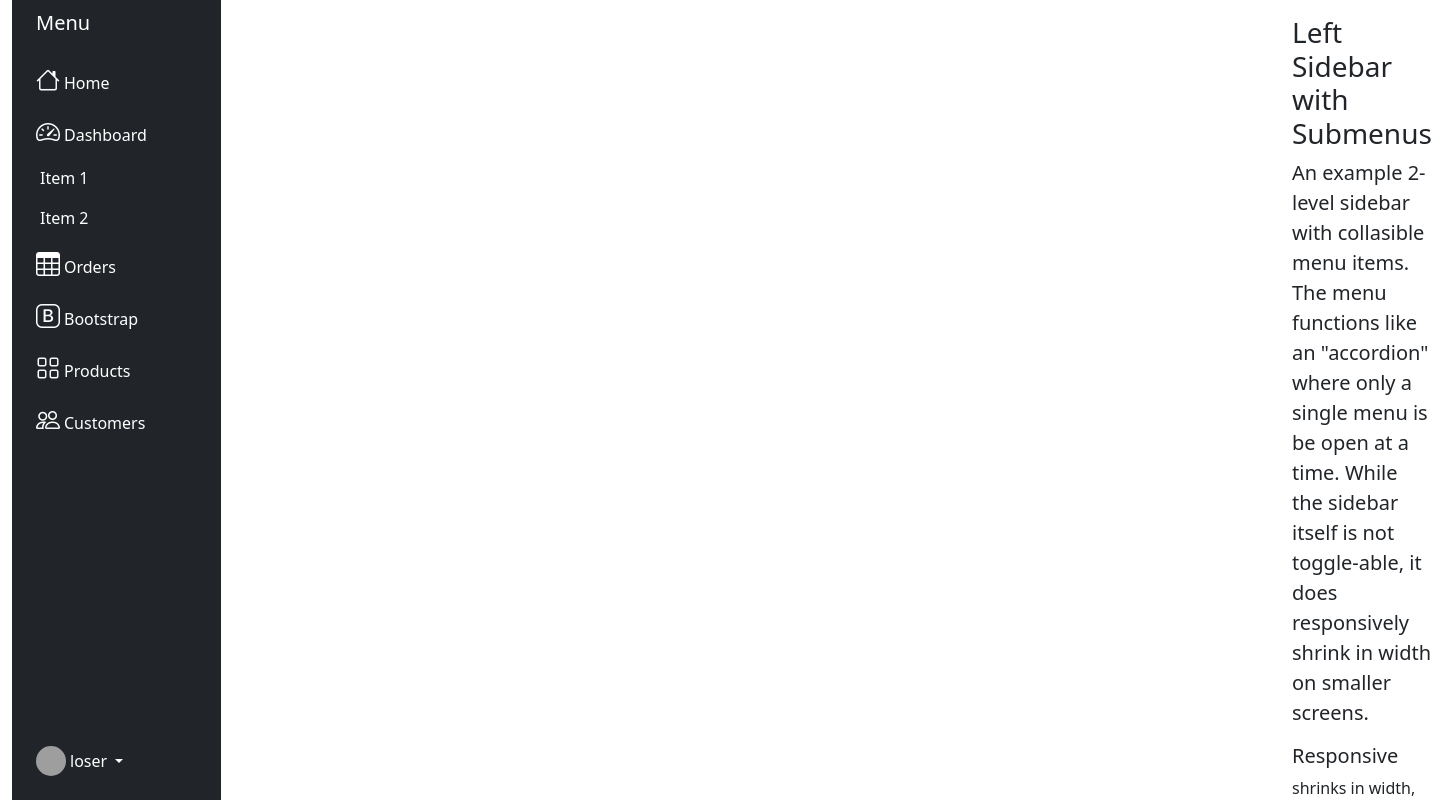
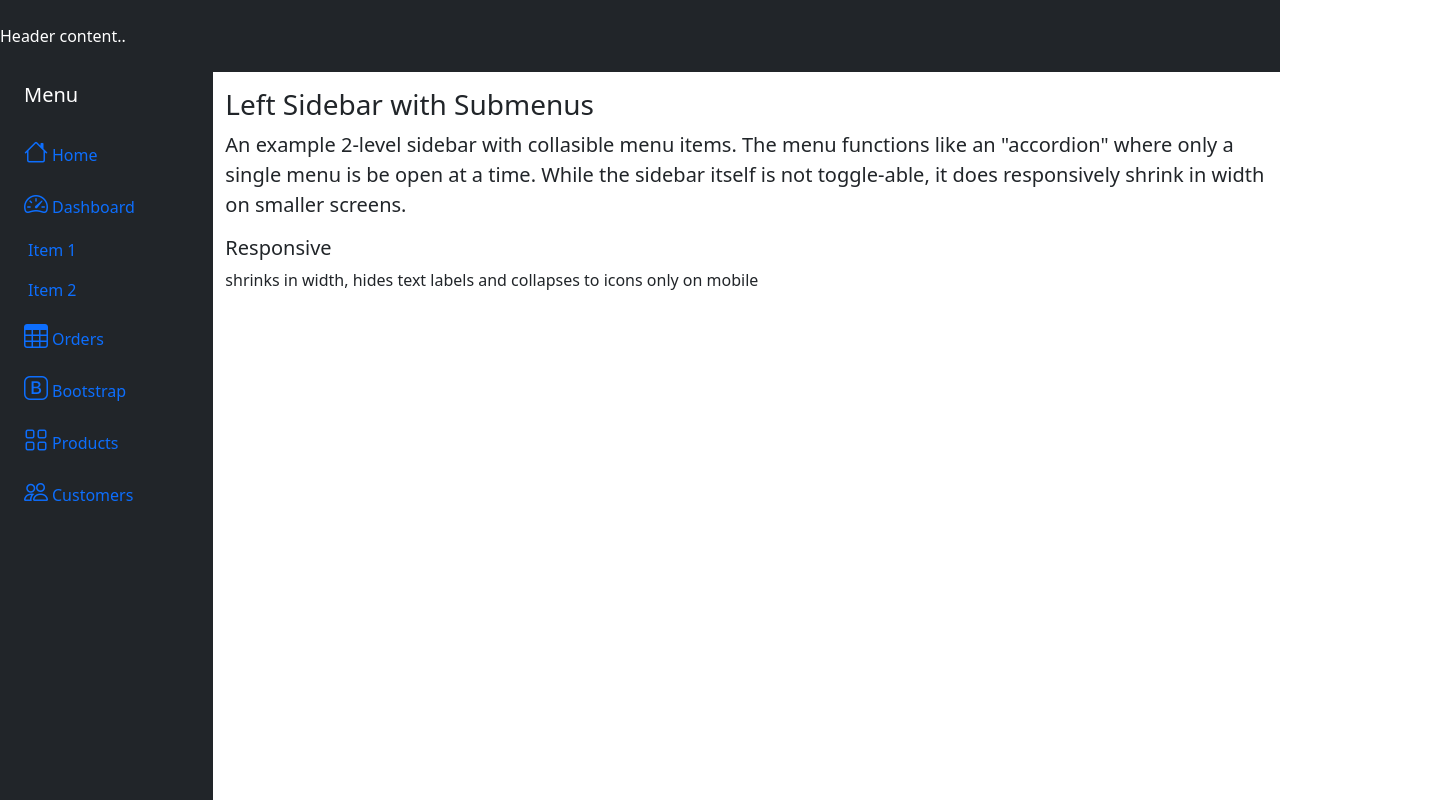
Before and after one commit to PatrickEkkel/K4C, an Angular app in the folder k4cFrontend/k4c-client/: page / in a window 1280 px wide. Shown: the top 800 px of the page, 1444 px wide, since content can reach past the window. Built offline with nearby package versions, Linux system fonts and the light colour scheme; no server answers; grey boxes are pictures that could not be loaded.

Commit message:
K4C-13: basic structure

```diff
--- /dev/null
+++ b/k4cFrontend/k4c-client/src/app/common/menu/appframe.component.html
@@ -0,0 +1,92 @@
+<header class="bg-dark py-4 mt-auto">
+  <div class="col text-white"> Header content.. </div>
+</header>
+<div class="container-fluid">
+  <div class="row flex-nowrap">
+    <div class="col-auto col-md-3 col-xl-2 px-sm-2 px-0 bg-dark">
+      <div class="d-flex flex-column align-items-center align-items-sm-start px-3 pt-2 text-white min-vh-100">
+        <a href="/" class="d-flex align-items-center pb-3 mb-md-0 me-md-auto text-white text-decoration-none">
+          <span class="fs-5 d-none d-sm-inline">Menu</span>
+        </a>
+        <ul class="nav nav-pills flex-column mb-sm-auto mb-0 align-items-center align-items-sm-start" id="menu">
+          <li class="nav-item">
+            <a href="#" class="nav-link align-middle px-0">
+              <i class="fs-4 bi-house"></i> <span class="ms-1 d-none d-sm-inline">Home</span>
+            </a>
+          </li>
+          <li>
+            <a href="#submenu1" data-bs-toggle="collapse" class="nav-link px-0 align-middle">
+              <i class="fs-4 bi-speedometer2"></i> <span class="ms-1 d-none d-sm-inline">Dashboard</span> </a>
+            <ul class="collapse show nav flex-column ms-1" id="submenu1" data-bs-parent="#menu">
+              <li class="w-100">
+                <a href="#" class="nav-link px-0"> <span class="d-none d-sm-inline">Item</span> 1 </a>
+              </li>
+              <li>
+                <a href="#" class="nav-link px-0"> <span class="d-none d-sm-inline">Item</span> 2 </a>
+              </li>
+            </ul>
+          </li>
+          <li>
+            <a href="#" class="nav-link px-0 align-middle">
+              <i class="fs-4 bi-table"></i> <span class="ms-1 d-none d-sm-inline">Orders</span></a>
+          </li>
+          <li>
+            <a href="#submenu2" data-bs-toggle="collapse" class="nav-link px-0 align-middle ">
+              <i class="fs-4 bi-bootstrap"></i> <span class="ms-1 d-none d-sm-inline">Bootstrap</span></a>
+            <ul class="collapse nav flex-column ms-1" id="submenu2" data-bs-parent="#menu">
+              <li class="w-100">
+                <a href="#" class="nav-link px-0"> <span class="d-none d-sm-inline">Item</span> 1</a>
+              </li>
+              <li>
+                <a href="#" class="nav-link px-0"> <span class="d-none d-sm-inline">Item</span> 2</a>
+              </li>
+            </ul>
+          </li>
+          <li>
+            <a href="#submenu3" data-bs-toggle="collapse" class="nav-link px-0 align-middle">
+              <i class="fs-4 bi-grid"></i> <span class="ms-1 d-none d-sm-inline">Products</span> </a>
+            <ul class="collapse nav flex-column ms-1" id="submenu3" data-bs-parent="#menu">
+              <li class="w-100">
+                <a href="#" class="nav-link px-0"> <span class="d-none d-sm-inline">Product</span> 1</a>
+              </li>
+              <li>
+                <a href="#" class="nav-link px-0"> <span class="d-none d-sm-inline">Product</span> 2</a>
+              </li>
+              <li>
+                <a href="#" class="nav-link px-0"> <span class="d-none d-sm-inline">Product</span> 3</a>
+              </li>
+              <li>
+                <a href="#" class="nav-link px-0"> <span class="d-none d-sm-inline">Product</span> 4</a>
+              </li>
+            </ul>
+          </li>
+          <li>
+            <a href="#" class="nav-link px-0 align-middle">
+              <i class="fs-4 bi-people"></i> <span class="ms-1 d-none d-sm-inline">Customers</span> </a>
+          </li>
+        </ul>
+        <hr>
+        <div class="dropdown pb-4">
+          <a href="#" class="d-flex align-items-center text-white text-decoration-none dropdown-toggle" id="dropdownUser1" data-bs-toggle="dropdown" aria-expanded="false">
+            <img src="https://github.com/mdo.png" alt="hugenerd" width="30" height="30" class="rounded-circle">
+            <span class="d-none d-sm-inline mx-1">loser</span>
+          </a>
+          <ul class="dropdown-menu dropdown-menu-dark text-small shadow" aria-labelledby="dropdownUser1">
+            <li><a class="dropdown-item" href="#">New project...</a></li>
+            <li><a class="dropdown-item" href="#">Settings</a></li>
+            <li><a class="dropdown-item" href="#">Profile</a></li>
+            <li>
+              <hr class="dropdown-divider">
+            </li>
+            <li><a class="dropdown-item" href="#">Sign out</a></li>
+          </ul>
+        </div>
+      </div>
+    </div>
+    <div class="col py-3">
+
+      <test></test>
+    </div>
+
+  </div>
+</div>
--- a/k4cFrontend/k4c-client/src/app/common/menu/menu.component.html
+++ /dev/null
@@ -1,66 +0,0 @@
-<div class="col-auto col-md-3 col-xl-2 px-sm-2 px-0 bg-dark ">
-  <div class="d-flex flex-column align-items-center align-items-sm-start px-3 pt-2 text-white min-vh-100 ">
-    <a href="/" class="d-flex align-items-center pb-3 mb-md-0 me-md-auto text-white text-decoration-none">
-      <span class="fs-5 d-none d-sm-inline">Menu</span>
-    </a>
-    <ul class="nav nav-pills flex-column mb-sm-auto mb-0 align-items-center align-items-sm-start" id="menu">
-      <li class="nav-item">
-        <a href="#" class="nav-link align-middle px-0 text-white ">
-          <i class="fs-4 bi-house"></i> <span class="ms-1 d-none d-sm-inline text-white ">Home</span>
-        </a>
-      </li>
-      <li>
-        <a href="#submenu1" data-bs-toggle="collapse" class="nav-link px-0 align-middle text-white ">
-          <i class="fs-4 bi-speedometer2"></i> <span class="ms-1 d-none d-sm-inline " >Dashboard</span> </a>
-        <ul class="collapse show nav flex-column ms-1" id="submenu1" data-bs-parent="#menu">
-          <li class="w-100">
-            <a href="#" class="nav-link px-0  text-white"> <span class="d-none d-sm-inline ">Item</span> 1 </a>
-          </li>
-          <li>
-            <a href="#" class="nav-link px-0 text-white "> <span class="d-none d-sm-inline ">Item</span> 2 </a>
-          </li>
-        </ul>
-      </li>
-      <menu-item></menu-item>
-      <dropdown-menu-item></dropdown-menu-item>
-      <li>
-        <a href="#submenu3" data-bs-toggle="collapse" class="nav-link px-0 align-middle text-white ">
-          <i class="fs-4 bi-grid"></i> <span class="ms-1 d-none d-sm-inline text-white ">Products</span> </a>
-        <ul class="collapse nav flex-column ms-1 " id="submenu3" data-bs-parent="#menu">
-          <li class="w-100">
-            <a href="#" class="nav-link px-0  text-white" > <span class="d-none d-sm-inline">Product</span> 1</a>
-          </li>
-          <li>
-            <a href="#" class="nav-link px-0  text-white"> <span class="d-none d-sm-inline">Product</span> 2</a>
-          </li>
-          <li>
-            <a href="#" class="nav-link px-0  text-white"> <span class="d-none d-sm-inline">Product</span> 3</a>
-          </li>
-          <li>
-            <a href="#" class="nav-link px-0  text-white"> <span class="d-none d-sm-inline">Product</span> 4</a>
-          </li>
-        </ul>
-      </li>
-      <li>
-        <a href="#" class="nav-link px-0 align-middle text-white ">
-          <i class="fs-4 bi-people"></i> <span class="ms-1 d-none d-sm-inline ">Customers</span> </a>
-      </li>
-    </ul>
-    <hr>
-    <div class="dropdown pb-4">
-      <a href="#" class="d-flex align-items-center text-white text-decoration-none dropdown-toggle" id="dropdownUser1" data-bs-toggle="dropdown" aria-expanded="false">
-        <img src="https://github.com/mdo.png" alt="hugenerd" width="30" height="30" class="rounded-circle">
-        <span class="d-none d-sm-inline mx-1">loser</span>
-      </a>
-      <ul class="dropdown-menu dropdown-menu-dark text-small shadow" aria-labelledby="dropdownUser1">
-        <li><a class="dropdown-item" href="#">New project...</a></li>
-        <li><a class="dropdown-item" href="#">Settings</a></li>
-        <li><a class="dropdown-item" href="#">Profile</a></li>
-        <li>
-          <hr class="dropdown-divider">
-        </li>
-        <li><a class="dropdown-item" href="#">Sign out</a></li>
-      </ul>
-    </div>
-  </div>
-</div>
--- a/k4cFrontend/k4c-client/src/app/home/home.component.html
+++ b/k4cFrontend/k4c-client/src/app/home/home.component.html
@@ -1,14 +1 @@
-<div class="container-fluid ">
-  <div class="row flex-nowrap">
-    <side-menu></side-menu>
-    <div class="col py-3">
-      <h3>Left Sidebar with Submenus</h3>
-      <p class="lead">
-        An example 2-level sidebar with collasible menu items. The menu functions like an "accordion" where only a single
-        menu is be open at a time. While the sidebar itself is not toggle-able, it does responsively shrink in width on smaller screens.</p>
-      <ul class="list-unstyled">
-        <li><h5>Responsive</h5> shrinks in width, hides text labels and collapses to icons only on mobile</li>
-      </ul>
-    </div>
-  </div>
-</div>
+<appframe></appframe>
--- a/k4cFrontend/k4c-client/src/app/home/home.component.ts
+++ b/k4cFrontend/k4c-client/src/app/home/home.component.ts
@@ -3,7 +3,7 @@ import {User} from "../auth/models";
 import {UserService} from "../auth/service/user.service";
 import {AuthenticationService} from "../auth/service/authentication.service";
 import {TestService} from "../test/test-service";
-import {MenuComponent} from "../common/menu/menu.component";
+import {AppframeComponent} from "../common/menu/appframe.component";
 
 
 
@@ -11,7 +11,7 @@ import {MenuComponent} from "../common/menu/menu.component";
   templateUrl: 'home.component.html',
   standalone: true,
   imports: [
-    MenuComponent
+    AppframeComponent
   ]
 })
 export class HomeComponent implements OnInit {
--- /dev/null
+++ b/k4cFrontend/k4c-client/src/app/home/test.component.html
@@ -0,0 +1,7 @@
+<h3>Left Sidebar with Submenus</h3>
+<p class="lead">
+  An example 2-level sidebar with collasible menu items. The menu functions like an "accordion" where only a single
+  menu is be open at a time. While the sidebar itself is not toggle-able, it does responsively shrink in width on smaller screens.</p>
+<ul class="list-unstyled">
+  <li><h5>Responsive</h5> shrinks in width, hides text labels and collapses to icons only on mobile</li>
+</ul>
```
Also changed, not shown: k4cFrontend/k4c-client/src/app/common/menu/appframe.component.ts (renamed from k4cFrontend/k4c-client/src/app/common/menu/menu.component.ts, +6 -4 lines), k4cFrontend/k4c-client/src/app/home/test.component.ts (added, +10 -0 lines).
